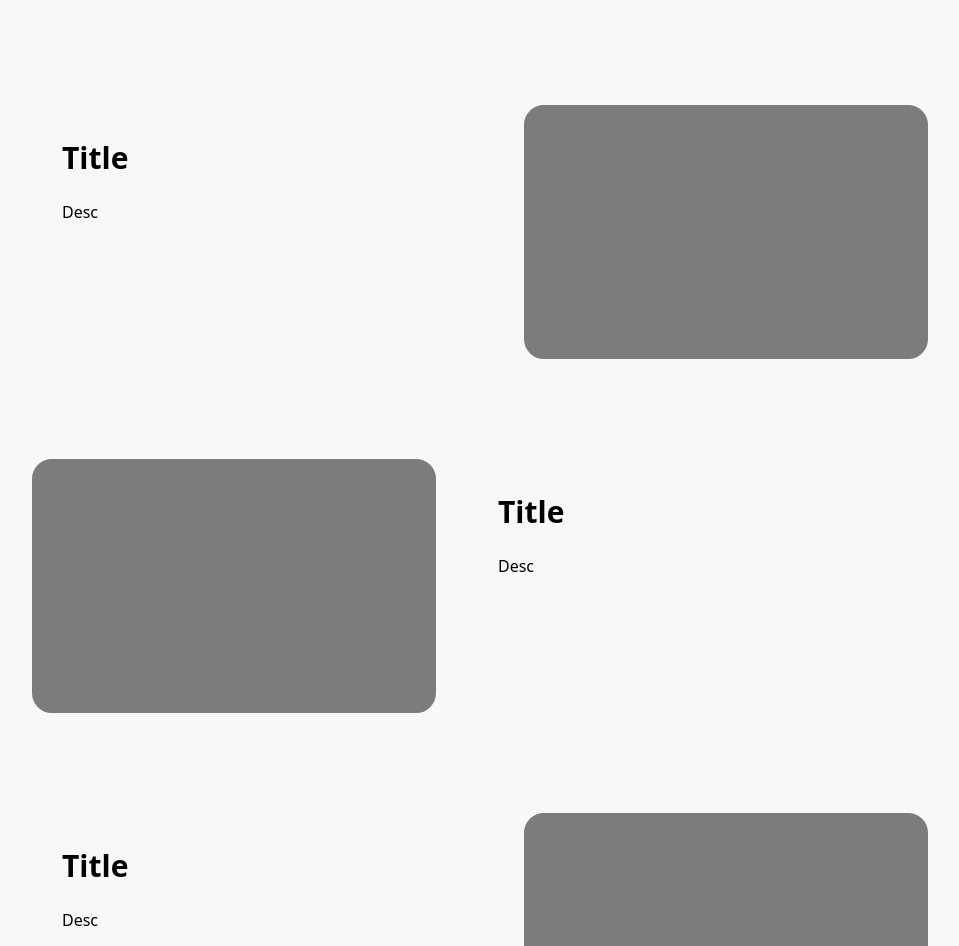
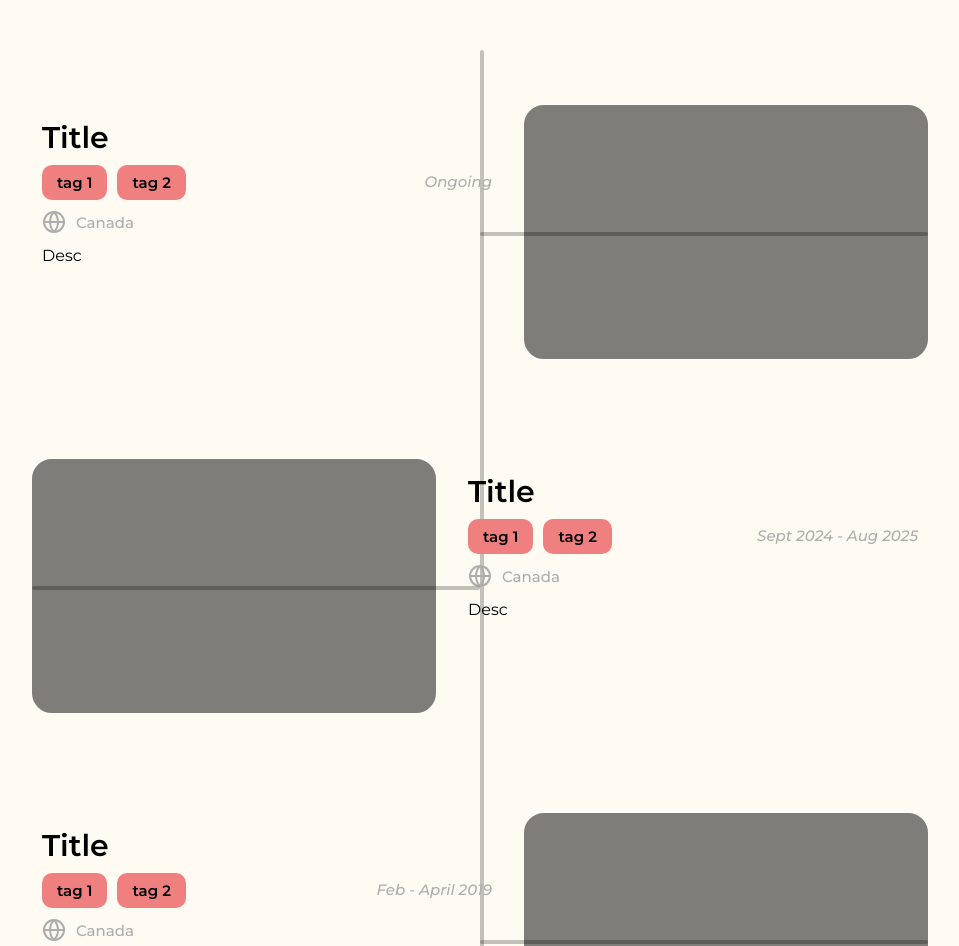
Before and after one commit to dark-sorceror/Personal-Website, a React (Vite) app: page / in a window 1280 px wide. Shown: the part 1130-2076 px from the top of the page, without its empty margins (160-1119 px from the left). Built offline with nearby package versions, Linux system fonts and the light colour scheme.

Commit message:
Work on experience section

```diff
--- a/src/App.css
+++ b/src/App.css
@@ -2,7 +2,7 @@
 
 .wrapper {
     width: 100%;
-    height: 3200px;
+    height: 3150px;
 }
 
 .p1,
@@ -98,7 +98,7 @@ body.dark-mode .name {
 
 .tagline {
     width: 100%;
-    font-size: 60px;
+    font-size: 50px;
     font-weight: 700;
     animation: fadeUp 1s ease-out 0.6s forwards;
 }
@@ -121,13 +121,26 @@ body.dark-mode .name {
 
 .p2header {
     font-size: 50px;
-    font-weight: 600;
+    font-weight: 700;
 }
 
 .p2w {
     display: flex;
     justify-content: space-between;
     align-items: center;
+    position: relative;
+}
+
+.p2w::before {
+    content: "";
+    position: absolute;
+    top: 120px;
+    bottom: -55px;
+    left: 50%;
+    width: 4px;
+    background: rgba(32, 32, 32, 0.267);
+    z-index: 0;
+    border-radius: 10px;
 }
 
 .p2e1,
@@ -139,20 +152,86 @@ body.dark-mode .name {
     margin-top: 100px;
     width: 100%;
     height: 100%;
+    position: relative;
+}
+
+.p2e1::before,
+.p2e3::before {
+    content: "";
+    position: absolute;
+    top: 50%;
+    right: 0;
+    width: 50%;
+    height: 4px;
+    border-radius: 10px;
+    background: rgba(32, 32, 32, 0.267);
+    z-index: 0;
+}
+
+.p2e2::before {
+    content: "";
+    position: absolute;
+    top: 50%;
+    left: 0;
+    width: 50%;
+    height: 4px;
+    border-radius: 10px;
+    background: rgba(32, 32, 32, 0.267);
+    z-index: 0;
 }
 
 .details {
-    width: 400px;
+    width: 450px;
     display: flex;
     flex-direction: column;
     align-self: flex-start;
-    padding: 30px;
+    padding: 10px;
 }
 
 .title {
     font-weight: 600;
     font-size: 30px;
-    margin-bottom: 20px;
+    margin-bottom: 5px;
+}
+
+.second {
+    display: flex;
+    align-items: center;
+    justify-content: space-between;
+    margin-bottom: 10px;
+}
+
+.tags {
+    display: flex;
+    align-items: center;
+}
+
+.tag {
+    padding: 5px 15px;
+    background-color: lightcoral;
+    border-radius: 10px;
+    margin-right: 10px;
+    font-weight: 600;
+    font-size: 15px;
+    display: flex;
+    align-items: center;
+}
+
+.date,
+.location {
+    font-weight: 500;
+    color: rgb(173, 173, 173);
+    font-size: 15px;
+}
+
+.location {
+    display: flex;
+    align-items: center;
+    margin-bottom: 10px;
+}
+
+.location span {
+    margin-left: 10px;
 }
 
 .placeholder {
--- a/src/Home.tsx
+++ b/src/Home.tsx
@@ -19,10 +19,40 @@ export default function Home() {
             <section className="p2">
                 <div className="p2w">
                     <div className="p2header">Experiences</div>
-                    <div className="design"></div>
                     <div className="p2e1">
                         <div className="details">
                             <div className="title">Title</div>
+                            <div className="second">
+                                <div className="tags">
+                                    <div className="tag">
+                                        <span>tag 1</span>
+                                    </div>
+                                    <div className="tag">
+                                        <span>tag 2</span>
+                                    </div>
+                                </div>
+                                <div className="date">
+                                    <i>Ongoing</i>
+                                </div>
+                            </div>
+                            <div className="location">
+                                <svg
+                                    xmlns="http://www.w3.org/2000/svg"
+                                    width="24"
+                                    height="24"
+                                    viewBox="0 0 24 24"
+                                    fill="none"
+                                    stroke="currentColor"
+                                    stroke-width="2"
+                                    stroke-linecap="round"
+                                    stroke-linejoin="round"
+                                >
+                                    <circle cx="12" cy="12" r="10" />
+                                    <path d="M12 2a14.5 14.5 0 0 0 0 20 14.5 14.5 0 0 0 0-20" />
+                                    <path d="M2 12h20" />
+                                </svg>
+                                <span>Canada</span>
+                            </div>
                             <div className="p2edesc">Desc</div>
                         </div>
                         <div className="placeholder"></div>
@@ -31,12 +61,74 @@ export default function Home() {
                         <div className="placeholder"></div>
                         <div className="details">
                             <div className="title">Title</div>
+                            <div className="second">
+                                <div className="tags">
+                                    <div className="tag">
+                                        <span>tag 1</span>
+                                    </div>
+                                    <div className="tag">
+                                        <span>tag 2</span>
+                                    </div>
+                                </div>
+                                <div className="date">
+                                    <i>Sept 2024 - Aug 2025</i>
+                                </div>
+                            </div>
+                            <div className="location">
+                                <svg
+                                    xmlns="http://www.w3.org/2000/svg"
+                                    width="24"
+                                    height="24"
+                                    viewBox="0 0 24 24"
+                                    fill="none"
+                                    stroke="currentColor"
+                                    stroke-width="2"
+                                    stroke-linecap="round"
+                                    stroke-linejoin="round"
+                                >
+                                    <circle cx="12" cy="12" r="10" />
+                                    <path d="M12 2a14.5 14.5 0 0 0 0 20 14.5 14.5 0 0 0 0-20" />
+                                    <path d="M2 12h20" />
+                                </svg>
+                                <span>Canada</span>
+                            </div>
                             <div className="p2edesc">Desc</div>
                         </div>
                     </div>
                     <div className="p2e3">
                         <div className="details">
                             <div className="title">Title</div>
+                            <div className="second">
+                                <div className="tags">
+                                    <div className="tag">
+                                        <span>tag 1</span>
+                                    </div>
+                                    <div className="tag">
+                                        <span>tag 2</span>
+                                    </div>
+                                </div>
+                                <div className="date">
+                                    <i>Feb - April 2019</i>
+                                </div>
+                            </div>
+                            <div className="location">
+                                <svg
+                                    xmlns="http://www.w3.org/2000/svg"
+                                    width="24"
+                                    height="24"
+                                    viewBox="0 0 24 24"
+                                    fill="none"
+                                    stroke="currentColor"
+                                    stroke-width="2"
+                                    stroke-linecap="round"
+                                    stroke-linejoin="round"
+                                >
+                                    <circle cx="12" cy="12" r="10" />
+                                    <path d="M12 2a14.5 14.5 0 0 0 0 20 14.5 14.5 0 0 0 0-20" />
+                                    <path d="M2 12h20" />
+                                </svg>
+                                <span>Canada</span>
+                            </div>
                             <div className="p2edesc">Desc</div>
                         </div>
                         <div className="placeholder"></div>
--- a/src/index.css
+++ b/src/index.css
@@ -1,8 +1,10 @@
+@import url("https://fonts.googleapis.com/css2?family=Montserrat:ital,wght@0,100..900;1,100..900&display=swap");
+
 :root {
     margin: 0;
     padding: 0;
 
-    font-family: system-ui, Avenir, Helvetica, Arial, sans-serif;
+    font-family: "Montserrat";
     line-height: 1.5;
     font-weight: 400;
 
@@ -16,11 +18,16 @@
     -webkit-font-smoothing: antialiased;
     -moz-osx-font-smoothing: grayscale;
 
-    --light-mode-bg-color: #f8f8f8;
+    --light-mode-bg-color: #fffaf2;
     --light-mode-text-color: #000000;
 
     --dark-mode-bg-color: #242424;
     --dark-mode-text-color: #ffffffde;
+}
+
+span,
+a {
+    margin-top: 2px;
 }
 
 body {
```
